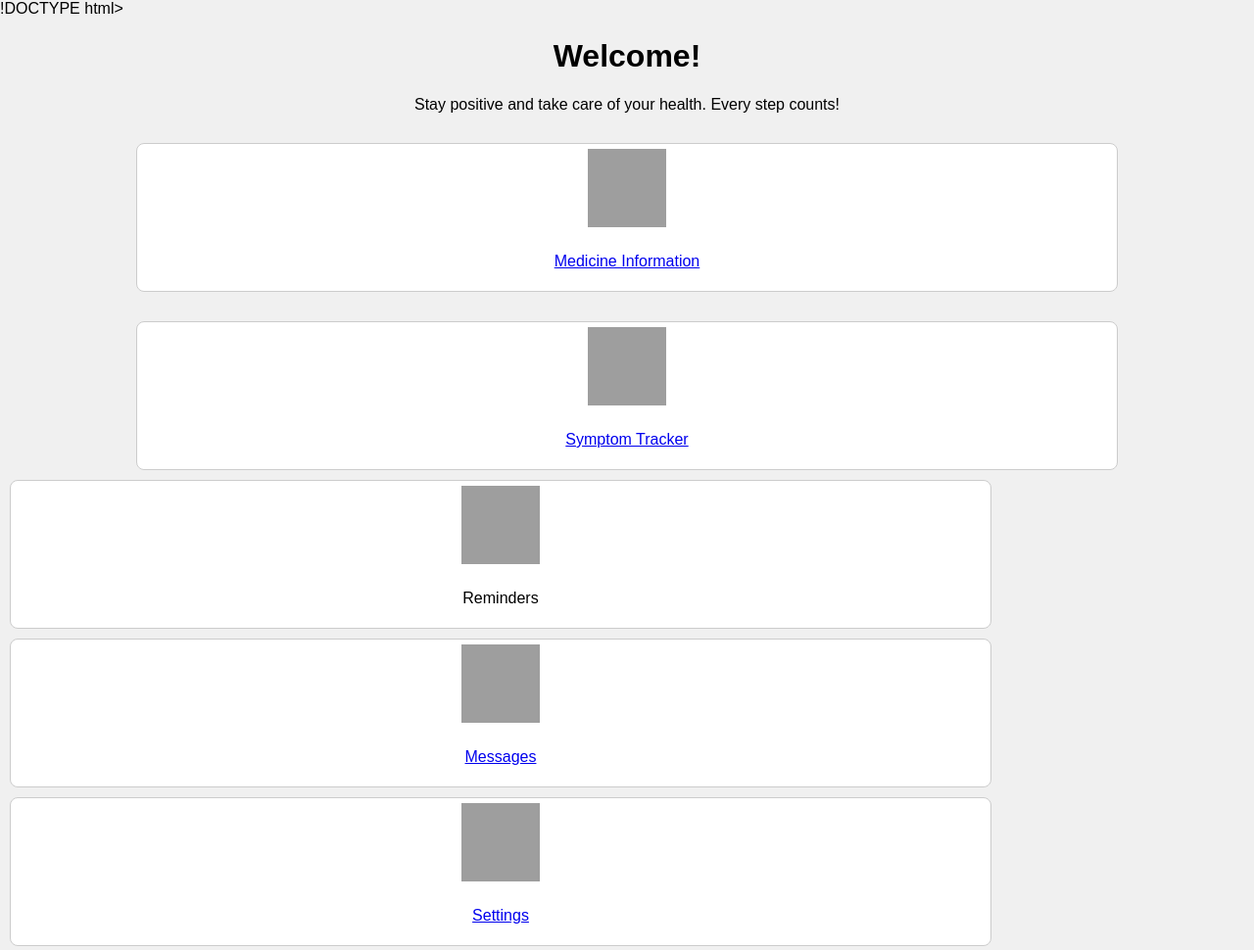
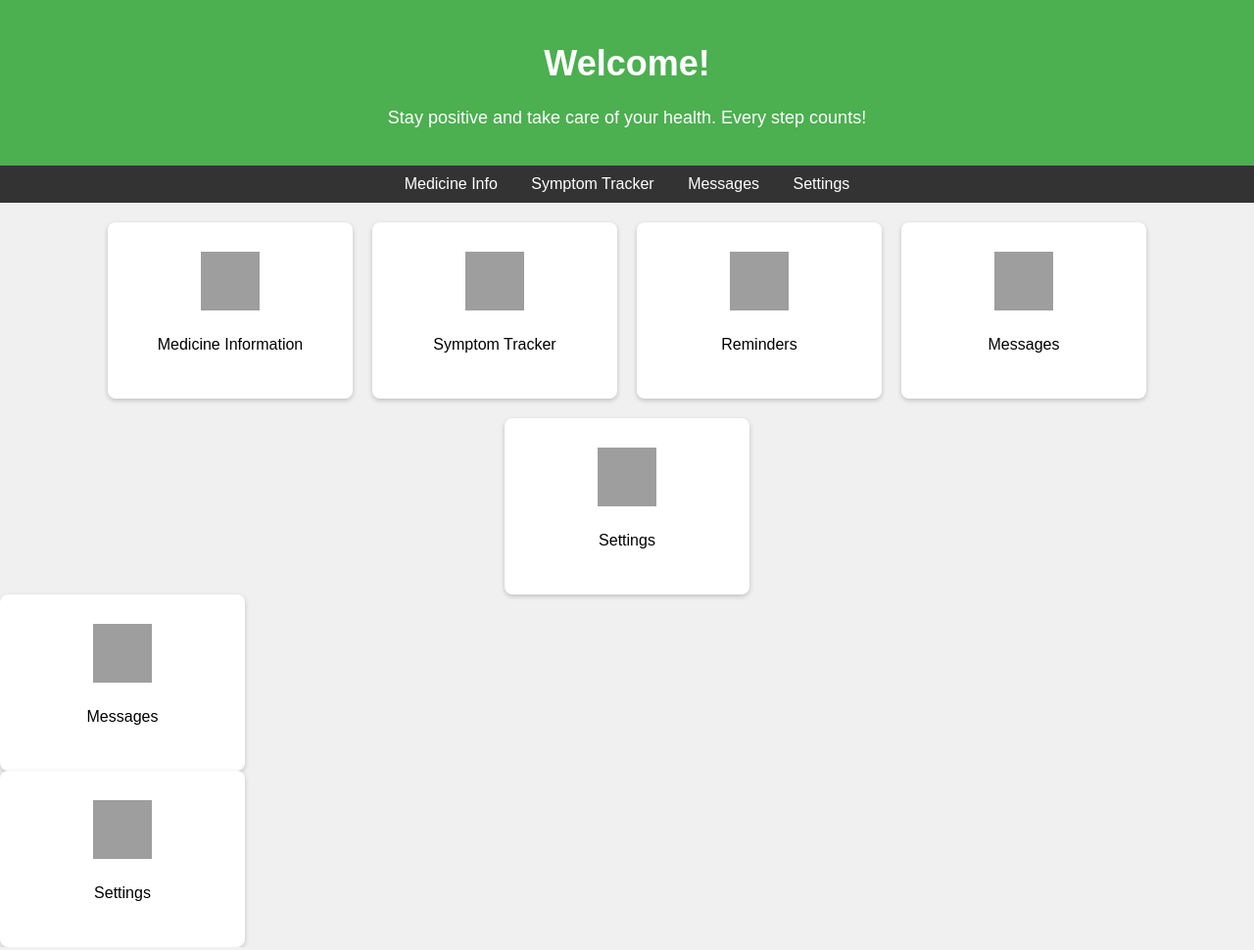
Before and after one commit to RxDocTomisin22/RxDoc.github.io, a plain HTML site: page patientdashboard.html in a window 1280 px wide. Shown: the whole page at 98% size. Drawn offline with Linux system fonts and the light colour scheme; grey boxes are pictures that could not be loaded.

Commit message:
Update patientdashboard.html

```diff
--- a/patientdashboard.html
+++ b/patientdashboard.html
@@ -1,85 +1,120 @@
-!DOCTYPE html>
+<!DOCTYPE html>
 <html lang="en">
 <head>
    <meta charset="UTF-8">
    <meta name="viewport" content="width=device-width, initial-scale=1.0">
    <title>Patient Dashboard</title>
-   <div align="center">
    <style>
-       /* CSS styles go here */
+       /* General Styling */
        body {
            font-family: Arial, sans-serif;
            background-color: #f0f0f0;
            margin: 0;
            padding: 0;
+           text-align: center;
        }
+
+       /* Header */
+       header {
+           padding: 20px;
+           background-color: #4CAF50;
+           color: white;
+           font-size: 18px;
+       }
+
+       /* Navigation */
        nav {
            background-color: #333;
-           color: #fff;
            padding: 10px;
-           text-align: center;
        }
        nav a {
-           color: #fff;
+           color: white;
            text-decoration: none;
-           margin: 0 10px;
+           margin: 0 15px;
+           font-size: 16px;
        }
+
+       /* Main Container */
        .container {
-           margin: 20px;
            display: flex;
            flex-wrap: wrap;
            justify-content: center;
+           gap: 20px;
+           margin-top: 20px;
        }
+
+       /* Square Buttons */
        .square {
-           width: 1000px;
-           height: 150px;
-           background-color: #fff;
-           border: 1px solid #ccc;
+           width: 250px;
+           height: 180px;
+           background-color: white;
            border-radius: 8px;
-           margin: 10px;
            display: flex;
            flex-direction: column;
+           align-items: center;
            justify-content: center;
-           align-items: center;
-           text-align: center;
-           transition: all 0.3s ease;
+           text-decoration: none;
+           color: black;
+           box-shadow: 0 2px 5px rgba(0, 0, 0, 0.2);
+           transition: transform 0.3s, box-shadow 0.3s;
        }
        .square:hover {
            transform: scale(1.05);
-           box-shadow: 0 0 10px rgba(0, 0, 0, 0.1);
+           box-shadow: 0 4px 8px rgba(0, 0, 0, 0.3);
        }
+
+       /* Images in Squares */
        .square img {
-           width: 80px;
-           height: 80px;
+           width: 60px;
+           height: 60px;
            margin-bottom: 10px;
        }
    </style>
-   </style>
 </head>
 <body>
+
    <header>
        <h1>Welcome!</h1>
        <p>Stay positive and take care of your health. Every step counts!</p>
    </header>
 
+   <nav>
+       <a href="medicineinfo.html">Medicine Info</a>
+       <a href="symptomtracker.html">Symptom Tracker</a>
+       <a href="messages.html">Messages</a>
+       <a href="settings.html">Settings</a>
+   </nav>
 
    <div class="container">
-
        <a href="medicineinfo.html" class="square">
-           <img src="https://i.pinimg.com/originals/f4/47/68/f447682369fb3bfb813a1c004fb27edd.png" alt="Medicine Information">
+           <img src="https://i.pinimg.com/originals/f4/47/68/f447682369fb3bfb813a1c004fb27edd.png" alt="Medicine Info">
            <p>Medicine Information</p>
        </a>
-   </div>
+
        <a href="symptomtracker.html" class="square">
            <img src="https://charlottefrates.github.io/symptom_checker/images/fast.png" alt="Symptom Tracker">
            <p>Symptom Tracker</p>
        </a>
-   </div>
-   <div id="reminders" class="square">
+
+       <div class="square">
            <img src="https://cdn-icons-png.freepik.com/512/7225/7225837.png" alt="Reminders">
            <p>Reminders</p>
+       </div>
+
+       <a href="messages.html" class="square">
+           <img src="https://upload.wikimedia.org/wikipedia/commons/e/ec/Messages_logo.png" alt="Messages">
+           <p>Messages</p>
+       </a>
+
+       <a href="settings.html" class="square">
+           <img src="https://upload.wikimedia.org/wikipedia/commons/a/ac/Windows_Settings_icon.svg" alt="Settings">
+           <p>Settings</p>
+       </a>
    </div>
-   </div>
+
+</body>
+</html>
+
        <a href="messages.html" class="square">
            <img src="https://www.google.com/imgres?q=MESSAGES%20LOGO&imgurl=https%3A%2F%2Fpng.pngtree.com%2Fpng-clipart%2F20200224%2Foriginal%2Fpngtree-message-icon-for-your-project-png-image_5214044.jpg&imgrefurl=https%3A%2F%2Fpngtree.com%2Fso%2Fmessage-icon&docid=WwPPj4we3bnEKM&tbnid=xf5QUwwjjSMVrM&vet=12ahUKEwiosqLD2a-FAxWVEGIAHUtVCx0QM3oECF8QAA..i&w=1200&h=1200&hcb=2&ved=2ahUKEwiosqLD2a-FAxWVEGIAHUtVCx0QM3oECF8QAA" alt="Messages">
            <p>Messages</p>
```
